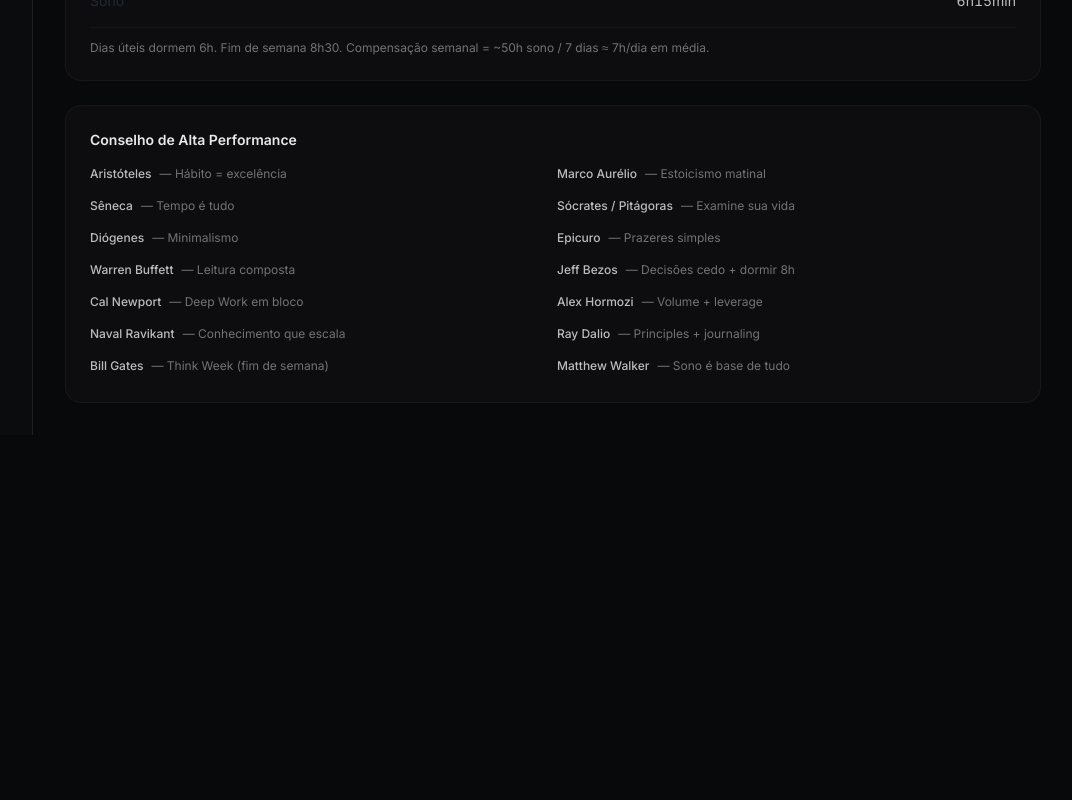
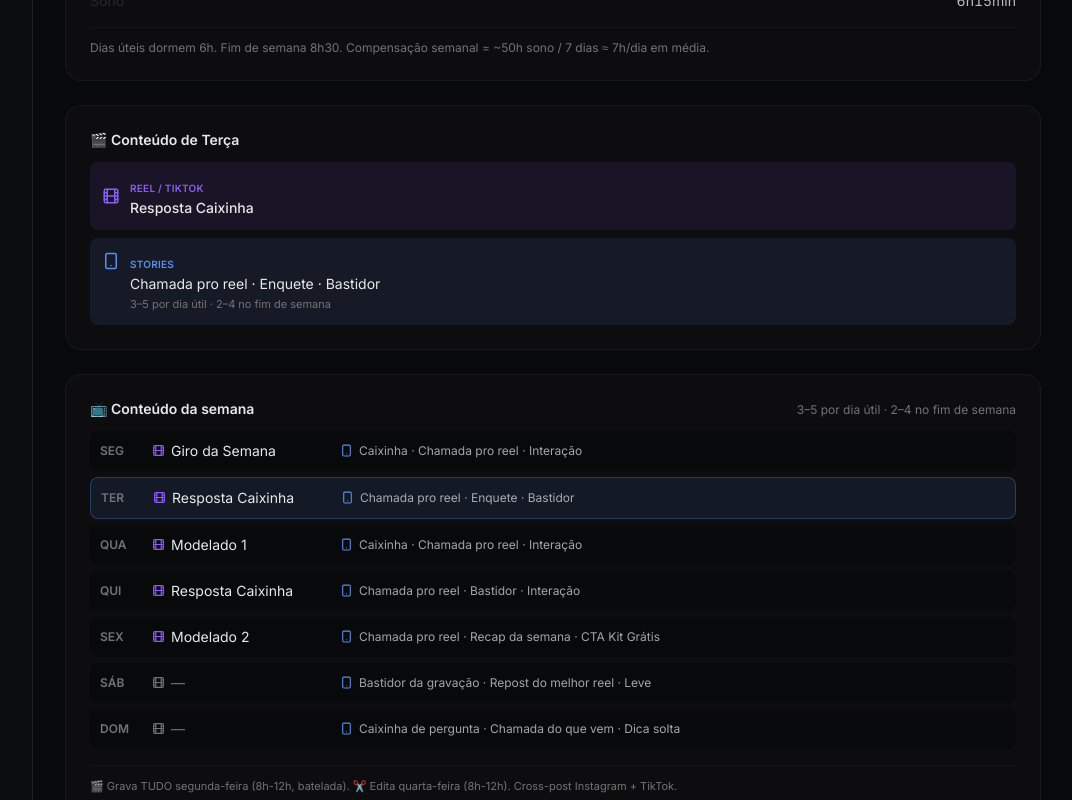
Before and after one commit to gcostaf2005-dotcom/gabrielcostaaf, a Next.js app: page /rotina in a window 1280 px wide. Shown: the part 1740-2540 px from the top of the page, without its empty margins (207-1279 px from the left). Before the commit the page ends 2175 px from the top, so only its background shows below. Built offline with nearby package versions, Linux system fonts and the light colour scheme.

Commit message:
Rotina: conteúdo do dia selecionado + tabela de conteúdo da semana inteira integrados

```diff
--- a/src/app/rotina/RotinaView.tsx
+++ b/src/app/rotina/RotinaView.tsx
@@ -9,7 +9,9 @@
   TEMA_DIA,
   type BlocoDia,
 } from "@/lib/rotinaDiaria";
+import { ROTINA_CONTEUDO, META_STORIES, rotinaDoDia as rotinaConteudoDoDia } from "@/lib/rotinaConteudo";
 import { Card } from "@/components/ui/Card";
+import { Film, Smartphone } from "lucide-react";
 import { format } from "date-fns";
 import { ptBR } from "date-fns/locale";
 
@@ -42,6 +44,9 @@
     const m = Math.floor((diffMs % 3600000) / 60000);
     return `${h}h${m.toString().padStart(2, "0")}`;
   })();
+
+  // Conteúdo do dia selecionado
+  const conteudoDoDia = rotinaConteudoDoDia(diaSel);
 
   return (
     <div className="space-y-6">
@@ -186,6 +191,88 @@
         </p>
       </Card>
 
+      {/* Conteúdo do dia selecionado */}
+      {conteudoDoDia && (
+        <Card>
+          <h3 className="text-sm font-semibold mb-3">
+            🎬 Conteúdo de {conteudoDoDia.label}
+          </h3>
+          <div className="space-y-2">
+            {conteudoDoDia.reel ? (
+              <div className="flex items-center gap-2.5 p-3 bg-violet/10 rounded-lg">
+                <Film size={18} className="text-violet flex-shrink-0" />
+                <div>
+                  <span className="text-[10px] uppercase tracking-wide text-violet font-semibold">
+                    Reel / TikTok
+                  </span>
+                  <p className="text-sm font-medium">{conteudoDoDia.reel}</p>
+                </div>
+              </div>
+            ) : (
+              <div className="flex items-center gap-2.5 p-3 bg-card rounded-lg">
+                <Film size={18} className="text-muted flex-shrink-0" />
+                <p className="text-sm text-muted">Sem Reel — dia mais leve</p>
+              </div>
+            )}
+            <div className="flex items-start gap-2.5 p-3 bg-primary/10 rounded-lg">
+              <Smartphone size={18} className="text-primary flex-shrink-0 mt-0.5" />
+              <div className="min-w-0">
+                <span className="text-[10px] uppercase tracking-wide text-primary font-semibold">
+                  Stories
+                </span>
+                <p className="text-sm">{conteudoDoDia.stories.join(" · ")}</p>
+                <p className="text-[11px] text-muted mt-0.5">{META_STORIES}</p>
+              </div>
+            </div>
+          </div>
+        </Card>
+      )}
+
+      {/* Conteúdo da semana toda */}
+      <Card>
+        <div className="flex items-baseline justify-between mb-3">
+          <h3 className="text-sm font-semibold">📺 Conteúdo da semana</h3>
+          <span className="text-xs text-muted">{META_STORIES}</span>
+        </div>
+        <div className="space-y-1.5">
+          {ROTINA_CONTEUDO.map((r) => {
+            const selecionado = r.dia === diaSel;
+            return (
+              <div
+                key={r.dia}
+                className={`flex items-center gap-3 p-2.5 rounded-lg transition-all ${
+                  selecionado
+                    ? "bg-primary/10 border border-primary/30"
+                    : "bg-background"
+                }`}
+              >
+                <div className="flex-shrink-0 w-10 text-xs font-semibold uppercase text-muted">
+                  {r.label.slice(0, 3)}
+                </div>
+                <div className="flex items-center gap-1.5 flex-shrink-0 w-44">
+                  <Film
+                    size={13}
+                    className={r.reel ? "text-violet" : "text-muted"}
+                  />
+                  <span className={`text-sm ${r.reel ? "" : "text-muted"}`}>
+                    {r.reel ?? "—"}
+                  </span>
+                </div>
+                <div className="flex items-center gap-1.5 min-w-0 flex-1">
+                  <Smartphone size={13} className="text-primary flex-shrink-0" />
+                  <span className="text-xs text-foreground/70 truncate">
+                    {r.stories.join(" · ")}
+                  </span>
+                </div>
+              </div>
+            );
+          })}
+        </div>
+        <p className="text-[11px] text-muted mt-4 pt-3 border-t border-border/40">
+          🎬 Grava TUDO segunda-feira (8h-12h, batelada). ✂️ Edita quarta-feira (8h-12h). Cross-post Instagram + TikTok.
+        </p>
+      </Card>
+
       {/* Conselho */}
       <Card>
         <h3 className="text-sm font-semibold mb-3">Conselho de Alta Performance</h3>
```
